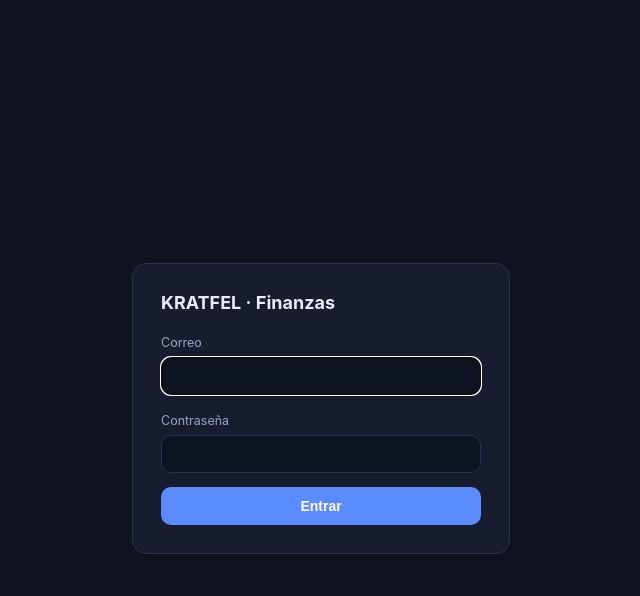
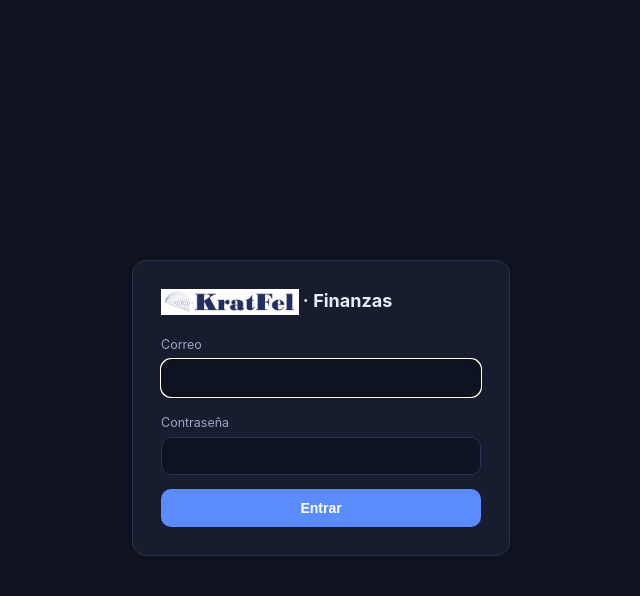
Before and after one commit to pabvi-a11y/kratfel-finanzas, a PHP site: page /auth/login.php in a window 1280 px wide. Shown: the top 596 px of the page, without its empty margins (319-959 px from the left). Run offline with PHP 8.4, Linux system fonts and the light colour scheme.

Commit message:
Logo Kratfel en header (dashboard + login)

```diff
--- a/auth/login.php
+++ b/auth/login.php
@@ -35,7 +35,7 @@ input{width:100%;box-sizing:border-box;margin:6px 0 14px;background:#0e1322;bord
 button{width:100%;background:#5b8cff;color:#fff;border:none;border-radius:10px;padding:11px;font-weight:700;font-size:14px;cursor:pointer}
 .err{color:#ff6b6b;font-size:13px;margin-bottom:10px}</style></head>
 <body><form class="card" method="post">
-<h1>KRATFEL · Finanzas</h1>
+<h1><img src="/assets/logo_kratfel.png" alt="Kratfel" style="height:26px;vertical-align:middle"> · Finanzas</h1>
 <?php if ($error): ?><div class="err"><?= htmlspecialchars($error) ?></div><?php endif; ?>
 <input type="hidden" name="csrf" value="<?= htmlspecialchars($csrf) ?>">
 <label>Correo</label><input type="email" name="email" required autofocus>
--- a/index.php
+++ b/index.php
@@ -74,7 +74,7 @@ input{background:#0e1322;border:1px solid var(--line);color:var(--txt);border-ra
 .btn{background:var(--acc);color:#fff;border:none;border-radius:10px;padding:10px 14px;font-weight:700;cursor:pointer}
 </style></head>
 <body>
-<header><div class="brand">KRATFEL <span>· Finanzas</span></div>
+<header><div class="brand"><img src="/assets/logo_kratfel.png" alt="Kratfel" style="height:24px;vertical-align:middle"> <span>· Finanzas</span></div>
 <div class="who"><?= htmlspecialchars($user['nombre'] ?? $user['email']) ?> · <a href="<?= APP_BASE_URL ?>/auth/logout.php">Salir</a></div></header>
 <div class="wrap">
 
```
Also changed, not shown: assets/logo_kratfel.png (added).
